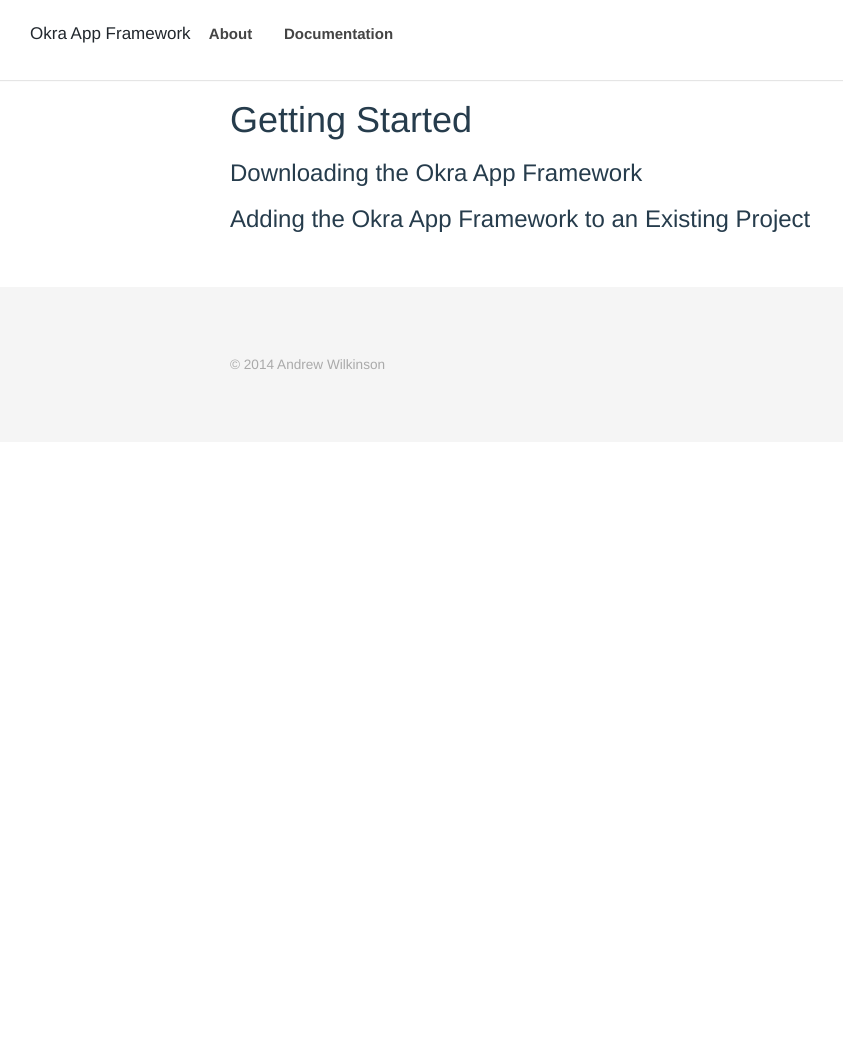
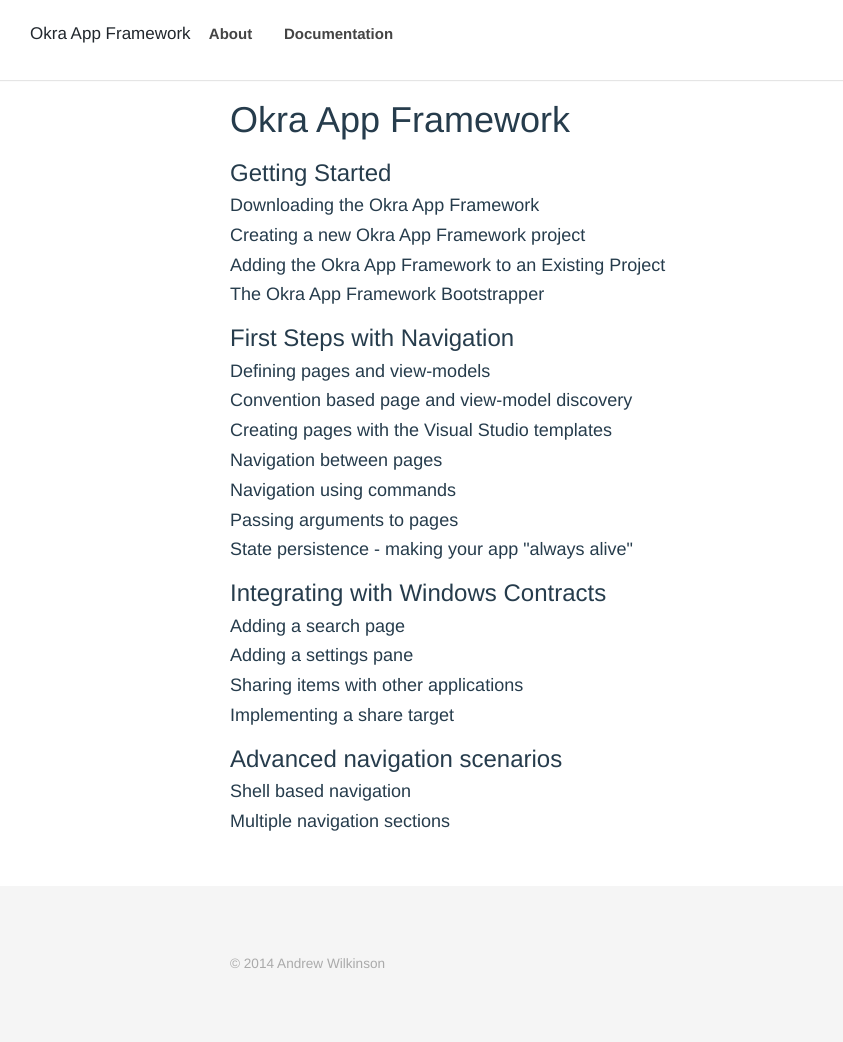
Before and after one commit to OkraFramework/OkraFramework.github.io, a Jekyll site: the page built from documentation/index.html, in a window 1280 px wide. Shown: the whole page, without its empty margins (0-843 px from the left). Built offline with Jekyll 4.4.1, drawn with Linux system fonts in a browser that asks for light colours; some web fonts are replaced; before the commit the page ends 900 px from its top, so only the background shows below that.

Commit message:
Add index for Okra App Framework

```diff
--- a/_data/documentation.yml
+++ b/_data/documentation.yml
@@ -1,6 +1,31 @@
-- title:	Getting Started
+- title:    Okra App Framework
   subsections:
-    - title:	Downloading the Okra App Framework
-      url:		getting_started_downloading.html
-    - title:    Adding the Okra App Framework to an Existing Project
-      url:      getting_started_adding_to_an_existing_project.html
+    - title:    Getting Started
+      subsections:
+        - title:    Downloading the Okra App Framework
+          url:      okra_app_framework\getting_started_downloading.html
+        - title:    Creating a new Okra App Framework project
+          url:      okra_app_framework\getting_started_creating_a_new_project.html
+        - title:    Adding the Okra App Framework to an Existing Project
+          url:      okra_app_framework\getting_started_adding_to_an_existing_project.html
+        - title:    The Okra App Framework Bootstrapper
+          url:      okra_app_framework\getting_started_okra_app_framework_bootstrapper.html
+    - title:    First Steps with Navigation
+      subsections:
+        - title:    Defining pages and view-models
+        - title:    Convention based page and view-model discovery
+        - title:    Creating pages with the Visual Studio templates
+        - title:    Navigation between pages
+        - title:    Navigation using commands
+        - title:    Passing arguments to pages
+        - title:    State persistence - making your app "always alive"
+    - title:    Integrating with Windows Contracts
+      subsections:
+        - title:    Adding a search page
+        - title:    Adding a settings pane
+        - title:    Sharing items with other applications
+        - title:    Implementing a share target
+    - title:    Advanced navigation scenarios
+      subsections:
+        - title:    Shell based navigation
+        - title:    Multiple navigation sections
--- a/documentation/index.html
+++ b/documentation/index.html
@@ -9,6 +9,13 @@ layout: default
             {% if subsection.url %} <a href="{{ subsection.url }}"> {% endif %}
             <h3>{{ subsection.title }}</h3>
             {% if subsection.url %} </a> {% endif %}
+                {% for subsection2 in subsection.subsections %}
+                {% if subsection2.url %} <a href="{{ subsection2.url }}">
+                    {% endif %}
+                    <h4>{{ subsection2.title }}</h4>
+                    {% if subsection2.url %}
+                </a> {% endif %}
+                {% endfor %}
         {% endfor %}
     {% endfor %}
 </div>
```
Also changed, not shown: documentation/okra_app_framework/getting_started_creating_a_new_project.md (added, +20 -0 lines), documentation/okra_app_framework/getting_started_okra_app_framework_bootstrapper.md (added, +56 -0 lines), documentation/okra_app_framework/getting_started_adding_to_an_existing_project.md (renamed from documentation/getting_started_adding_to_an_existing_project.md), documentation/okra_app_framework/getting_started_downloading.md (line endings or trailing spaces).
